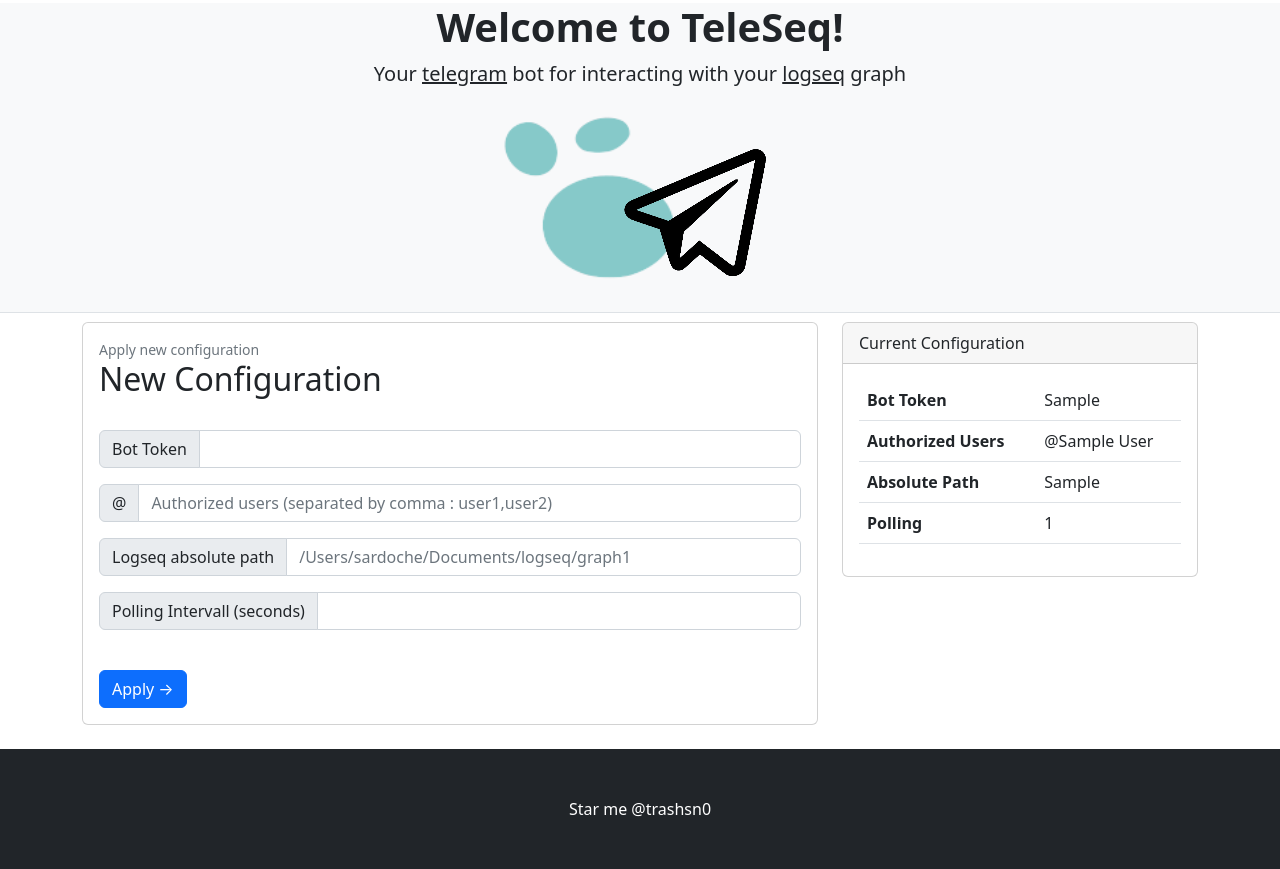
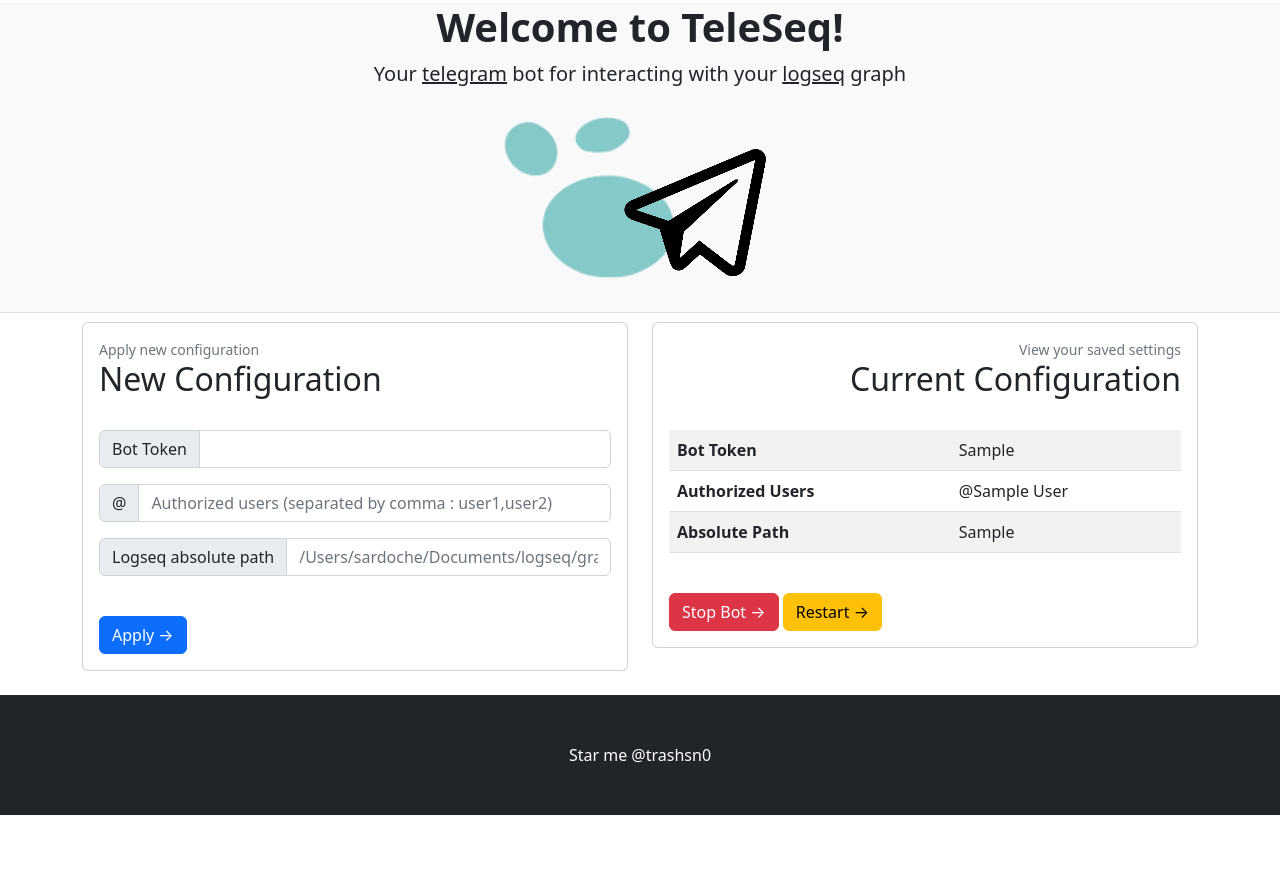
Before and after one commit to trashsn0/teleseq, a Flask app: page / in a window 1280 px wide. Shown: the part 62-931 px from the top of the page. After the commit the page ends 877 px from the top, so only its background shows below. Run offline with Flask 3, Linux system fonts and the light colour scheme; tables that the repository leaves empty hold one stand-in row (values such as "Sample post"); some libraries are stand-ins or nearby versions.

Commit message:
current progress

```diff
--- a/app/app.py
+++ b/app/app.py
@@ -1,8 +1,9 @@
+import os
 from flask import Flask, render_template, request
 from flask_sqlalchemy import SQLAlchemy
 
 app = Flask(__name__,static_folder="assets")
-app.config['SQLALCHEMY_DATABASE_URI'] = 'sqlite:////tmp/test.db'
+app.config['SQLALCHEMY_DATABASE_URI'] = 'sqlite:////tmp/teleseq.db'
 db = SQLAlchemy(app)
 
 class BotConfig(db.Model):
@@ -10,7 +11,19 @@ class BotConfig(db.Model):
     bot_token = db.Column(db.String(80), unique=True, nullable=False)
     authorized_users = db.Column(db.String(120), nullable=False)
     logseq_abs_path = db.Column(db.String(120), nullable=False)
-    polling_interval = db.Column(db.Integer, nullable=False)
+
+
+@app.route('/get_config')
+def get_config():
+    config = BotConfig.query.first()
+    if config:
+        return dict(
+                    bot_token = config.bot_token,
+                    authorized_users = config.authorized_users.split(',') if config.authorized_users else 0,
+                    logseq_abs_path = config.logseq_abs_path,
+                    )
+    else:
+        return {}
 
 
 @app.route('/', methods=['GET', 'POST'])
@@ -22,10 +35,9 @@ def home():
         bot_token = request.form['bot_token']
         authorized_users = request.form['authorized_users']
         logseq_abs_path = request.form['logseq_abs_path']
-        polling_interval = request.form['polling_interval']
 
         #Data validation
-        if not bot_token or not logseq_abs_path or not polling_interval:
+        if not bot_token or not logseq_abs_path:
             error = '❗ Missing Fields - token, logseq path and polling interval mandatory'
 
         if not authorized_users :
@@ -37,24 +49,21 @@ def home():
                 config.bot_token = bot_token
                 config.authorized_users = authorized_users
                 config.logseq_abs_path = logseq_abs_path
-                config.polling_interval = polling_interval
             else:
-                new_config = BotConfig(bot_token=bot_token, authorized_users=authorized_users, logseq_abs_path=logseq_abs_path, polling_interval=polling_interval)
+                new_config = BotConfig(bot_token=bot_token, authorized_users=authorized_users, logseq_abs_path=logseq_abs_path)
                 db.session.add(new_config)
 
             db.session.commit()
             success = 'All good'
 
-            # Here you would add the code to restart your bot
 
     config = BotConfig.query.first()
-
+    result = {"error":error,"warning":warning,"success":success}
 
     if config :
-        result = {"error":error,"warning":warning,"success":success}
-        return render_template('index.html',page1=True, bot_token=config.bot_token, authorized_users=config.authorized_users.split(','), logseq_abs_path=config.logseq_abs_path, polling_interval=config.polling_interval, result=result)
+        return render_template('index.html',page1=True, bot_token=config.bot_token, authorized_users=config.authorized_users.split(','), logseq_abs_path=config.logseq_abs_path, result=result)
     else:
-        return render_template('index.html',page1=True)
+        return render_template('index.html',page1=True,result=result)
 
 
 @app.route("/howto")
--- a/app/templates/current-config.html
+++ b/app/templates/current-config.html
@@ -1,11 +1,11 @@
-<table class="table">
+<table class="table table table-striped">
     <thead>
 
     </thead>
     <tbody>
       <tr>
         <th scope="row">Bot Token</th>
-        <td>{{bot_token}}</td>
+        <td colspan="4">{{bot_token}}</td>
 
       </tr>
       <tr>
@@ -16,11 +16,7 @@
       </tr>
       <tr>
         <th scope="row">Absolute Path</th>
-        <td colspan="3">{{logseq_abs_path}}</td>
-      </tr>
-      <tr>
-        <th scope="row">Polling</th>
-        <td>{{polling_interval}}</td>
+        <td colspan="4">{{logseq_abs_path}}</td>
       </tr>
     </tbody>
   </table>
--- a/app/templates/index.html
+++ b/app/templates/index.html
@@ -19,10 +19,11 @@
 <!-- Page content-->
 <div class="container">
     <div class="row">
-
+        {%if result%}
         {% include "alerts.html" %}
+        {%endif%}
         <!-- Blog entries-->
-        <div class="col-lg-8">
+        <div class="col-lg-6">
             <!-- Featured blog post-->
             <div class="card mb-4">
                 <div class="card-body">
@@ -30,18 +31,25 @@
                     <h2 class="card-title">New Configuration</h2> <br>
 
                         {%include "new-config.html"%}
+
                 </div>
             </div>
 
 
         </div>
         <!-- Side widgets-->
-        <div class="col-lg-4">
+        <div class="col-lg-6">
             <!-- Curent Config widget-->
             <div class="card mb-4">
-                <div class="card-header">Current Configuration</div>
                 <div class="card-body">
+                    <div class="small text-muted text-end">View your saved settings</div>
+                    <h2 class="card-title text-end">Current Configuration</h2> <br>
                     {%include "current-config.html"%}
+                    <br>
+                    {%if bot_token%}
+                        <button type="button" class="btn btn-danger">Stop Bot →</button>
+                        <button type="button" class="btn btn-warning">Restart →</button>
+                    {%endif%}
                 </div>
             </div>
 
--- a/app/templates/new-config.html
+++ b/app/templates/new-config.html
@@ -14,11 +14,6 @@
         <input type="text" name="logseq_abs_path" class="form-control" aria-label="Sizing example input" aria-describedby="inputGroup-sizing-default" placeholder="/Users/sardoche/Documents/logseq/graph1">
     </div>
 
-    <div class="input-group mb-3">
-        <span class="input-group-text" id="inputGroup-sizing-default">Polling Intervall (seconds)</span>
-        <input type="number" name="polling_interval" class="form-control" aria-label="Polling Intervall" aria-describedby="inputGroup-sizing-default">
-    </div>
-
     <br>
     <input type="submit" class="btn btn-primary" value="Apply →">
 
```
Also changed, not shown: app/bot.py (+42 -16 lines), app/botcontrol.py (added, +21 -0 lines), app/instance/config.db (deleted), 1 other file.
